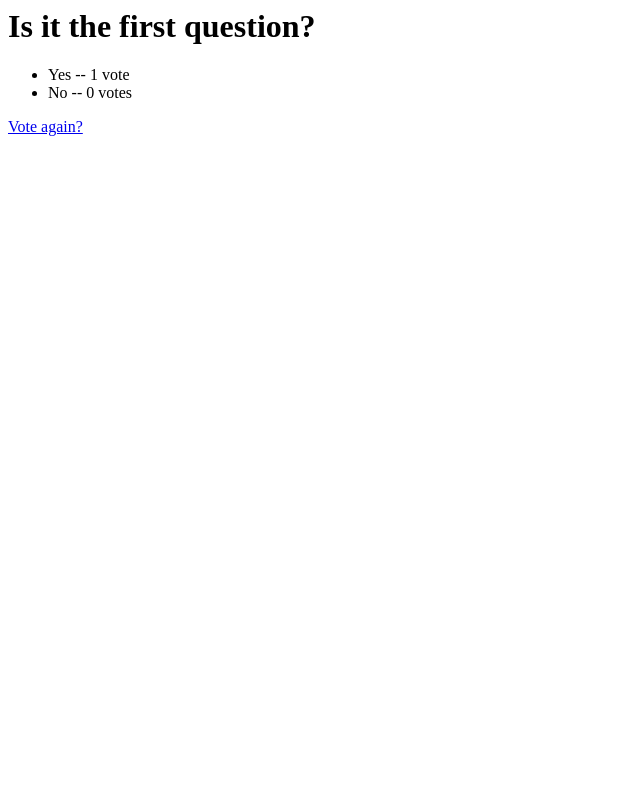
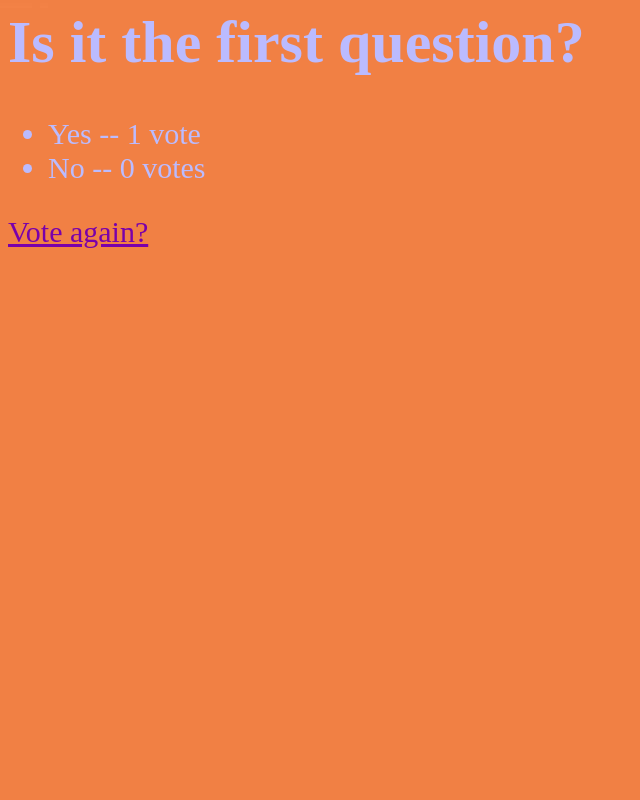
Before and after one commit to Dingovina/first_django, a Django app: page /polls/1/results/ in a window 1280 px wide. Shown: the whole page, without its empty margins (0-640 px from the left). Run offline with Django 3.2, Linux system fonts and the light colour scheme; data comes from the database, SQL or seed files in the repository; both versions use the stored data as it was after the commit.

Commit message:
Step 6 (site now is colored)

```diff
--- /dev/null
+++ b/mysite/polls/static/polls/style.css
@@ -0,0 +1,19 @@
+body {
+    background: white url("images/background.jpg") no-repeat;
+    font-size: 30px;
+    color: white;
+}
+h1{
+    color: white;
+}
+.all-text{
+    color: #bbbbff;
+}
+#vote-button{
+    color: #7a00aa;
+}
+#voting{
+    color: white;
+    background: #00aa00;
+    font-size: 30px;
+}
--- a/mysite/polls/templates/polls/detail.html
+++ b/mysite/polls/templates/polls/detail.html
@@ -1,3 +1,7 @@
+{% load static %}
+
+<link rel="stylesheet" type="text/css" href="{% static 'polls/style.css' %}">
+
 <form action="{% url 'polls:vote' question.id %}" method="post">
 {% csrf_token %}
 <fieldset>
@@ -8,5 +12,5 @@
         <label for="choice{{ forloop.counter }}">{{ choice.choice_text }}</label><br>
     {% endfor %}
 </fieldset>
-<input type="submit" value="Vote">
+<input id="voting" type="submit" value="Vote">
 </form>
--- a/mysite/polls/templates/polls/index.html
+++ b/mysite/polls/templates/polls/index.html
@@ -1,7 +1,10 @@
+{% load static %}
+
+<link rel="stylesheet" type="text/css" href="{% static 'polls/style.css' %}">
 {% if latest_question_list %}
     <ul>
     {% for question in latest_question_list %}
-        <li><a href="{% url 'polls:detail' question.id %}">{{ question.question_text }}</a></li>
+        <li><a class="all-text" href="{% url 'polls:detail' question.id %}">{{ question.question_text }}</a></li>
     {% endfor %}
     </ul>
 {% else %}
--- a/mysite/polls/templates/polls/results.html
+++ b/mysite/polls/templates/polls/results.html
@@ -1,9 +1,13 @@
-<h1>{{ question.question_text }}</h1>
+{% load static %}
+
+<link rel="stylesheet" type="text/css" href="{% static 'polls/style.css' %}">
+
+<h1 class="all-text">{{ question.question_text }}</h1>
 
 <ul>
 {% for choice in question.choice_set.all %}
-    <li>{{ choice.choice_text }} -- {{ choice.votes }} vote{{ choice.votes|pluralize }}</li>
+    <li class="all-text">{{ choice.choice_text }} -- {{ choice.votes }} vote{{ choice.votes|pluralize }}</li>
 {% endfor %}
 </ul>
 
-<a href="{% url 'polls:detail' question.id %}">Vote again?</a>
+<a id="vote-button" href="{% url 'polls:detail' question.id %}">Vote again?</a>
```
Also changed, not shown: mysite/db.sqlite3, mysite/polls/static/polls/images/background.gif (added), mysite/polls/static/polls/images/background.jpg (added).
